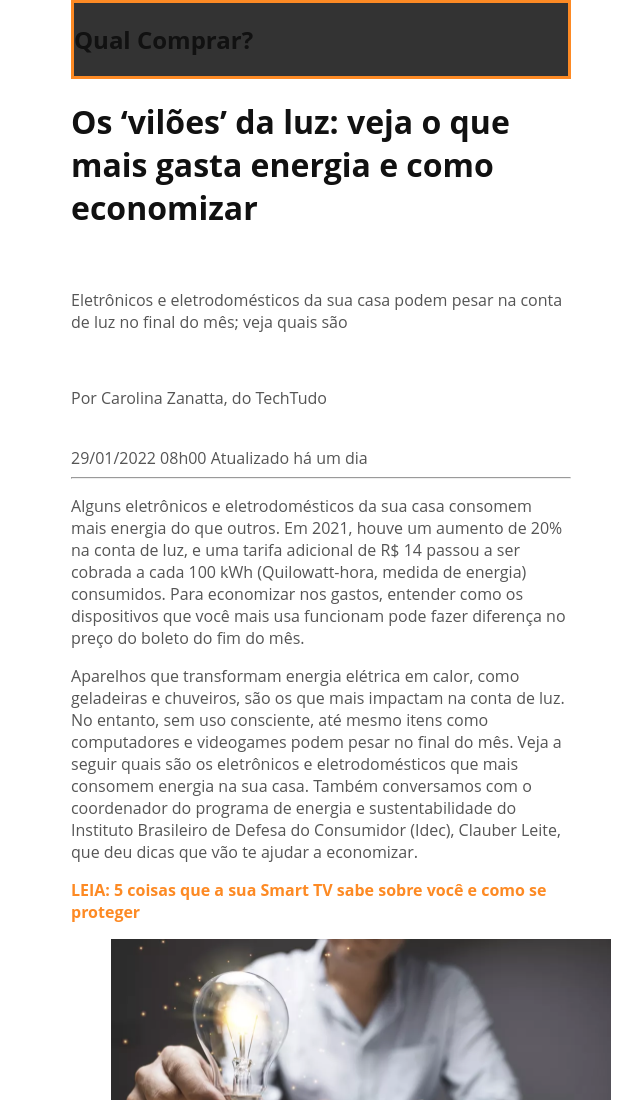
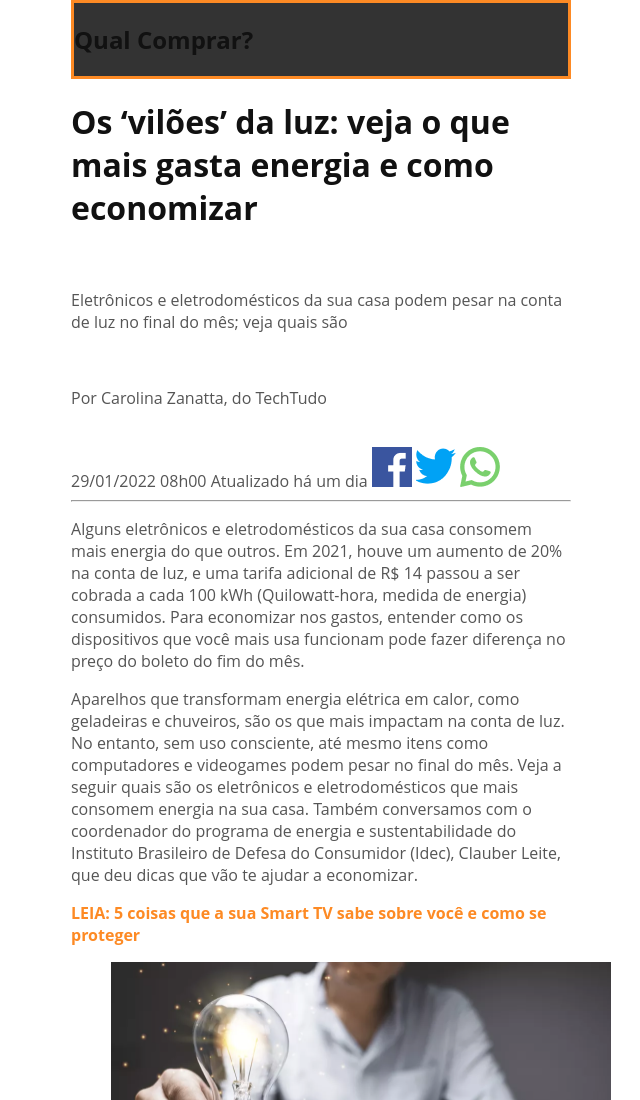
Before and after one commit to JFladsonSilva/projetoPaginaDeConteudo, a plain HTML site: page index.html in a window 1280 px wide. Shown: the top 1100 px of the page, without its empty margins (319-959 px from the left). Drawn offline with Linux system fonts and the light colour scheme.

Commit message:
adição de imagens de redes sociais

```diff
--- a/index.html
+++ b/index.html
@@ -18,6 +18,9 @@
                 veja quais são</p><br>
                 <p>Por Carolina Zanatta, do TechTudo</p><br>
                 <span>29/01/2022 08h00 Atualizado há um dia</span>
+                <img src="images/facebook.png" alt="facebook icon">
+                <img src="images/twitter.png" alt="twitter icon">
+                <img src="images/whatsapp.png" alt="whatsapp icon">
                 <hr>
     </div>
     <div class="main">
--- a/style.css
+++ b/style.css
@@ -15,6 +15,7 @@ a {
     text-decoration: none;
 }
 .header {
+
     background-color: #333;
     border-style: solid;
     border-color: #fd8a24;
```
